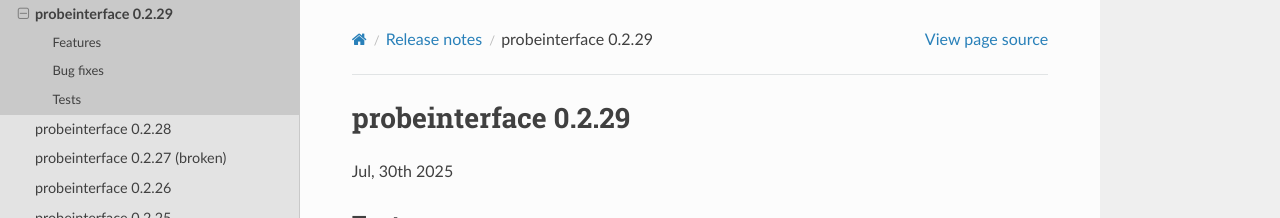
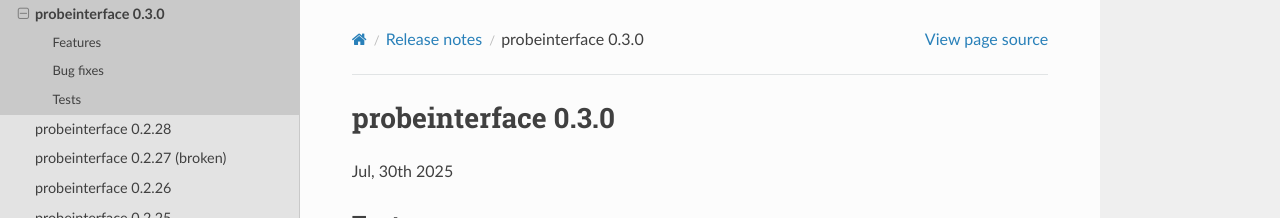
Before and after one commit to SpikeInterface/probeinterface, a Sphinx documentation site: the page built from doc/releases/0.3.0.rst, in a window 1280 px wide. Shown: the top 218 px of the page. Built offline with Sphinx 7.4.7 and the Read the Docs theme 3.1.0, drawn with Linux system fonts in a browser that asks for light colours; pages that are not in the unit, such as notebooks, are missing from menus.

Commit message:
0.2.29 -> 0.3.0

```diff
--- a/doc/release_notes.rst
+++ b/doc/release_notes.rst
@@ -6,7 +6,7 @@ Release notes
 .. toctree::
    :maxdepth: 1
 
-   releases/0.2.29.rst
+   releases/0.3.0.rst
    releases/0.2.28.rst
    releases/0.2.27.rst
    releases/0.2.26.rst
--- a/doc/releases/0.2.29.rst
+++ b/doc/releases/0.3.0.rst
@@ -1,5 +1,5 @@
-probeinterface 0.2.29
----------------------
+probeinterface 0.3.0
+--------------------
 
 Jul, 30th 2025
 
--- a/pyproject.toml
+++ b/pyproject.toml
@@ -1,6 +1,6 @@
 [project]
 name = "probeinterface"
-version = "0.2.29"
+version = "0.3.0"
 authors = [
   { name="Samuel Garcia", email="sam.garcia.die@gmail.com" },
   { name="Alessio Buccino", email="alessiop.buccino@gmail.com" },
```
